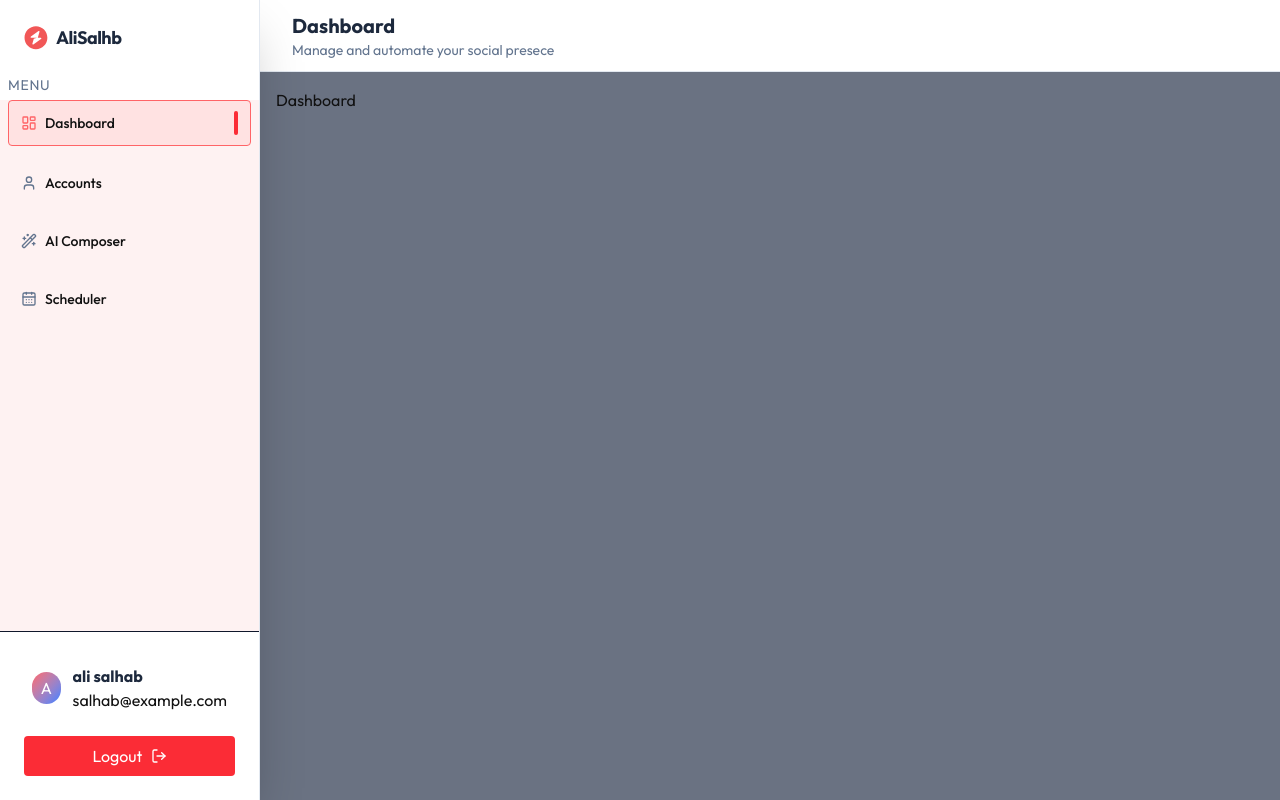
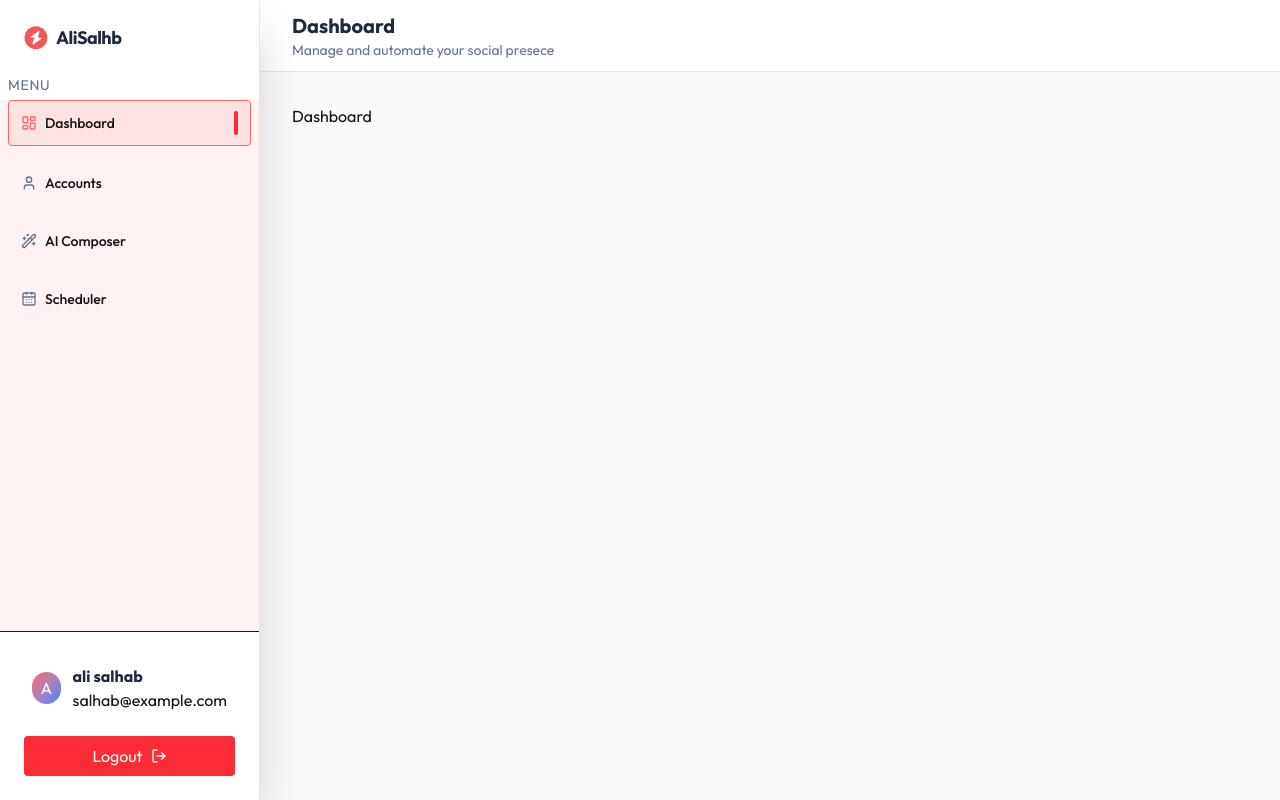
Before and after one commit to ali-salhab/Ai-Powered-Social-Media-Automation-Platform, a React (Vite) app in the folder client/: page /dashboard in a window 1280 px wide. Built offline with nearby package versions, Linux system fonts and the light colour scheme.

Commit message:
Refactor Layout component background and add padding to Dashboard page

```diff
--- a/client/src/components/Layout.tsx
+++ b/client/src/components/Layout.tsx
@@ -14,7 +14,7 @@
   const pageTitle = pageTitles[location.pathname] || "Dashboard";
   console.log(location.pathname);
   return (
-    <div className="flex h-screen bg-gray-500">
+    <div className="flex h-screen ">
       {/* mobile menu */}
       {isMobileMenuOpen && (
         <div
--- a/client/src/pages/Dashboard.tsx
+++ b/client/src/pages/Dashboard.tsx
@@ -4,7 +4,7 @@
  * Renders the dashboard page.
  */
 function Dashboard() {
-  return <div>Dashboard</div>;
+  return <div className="p-4 ">Dashboard</div>;
 }
 
 export default Dashboard;
```
